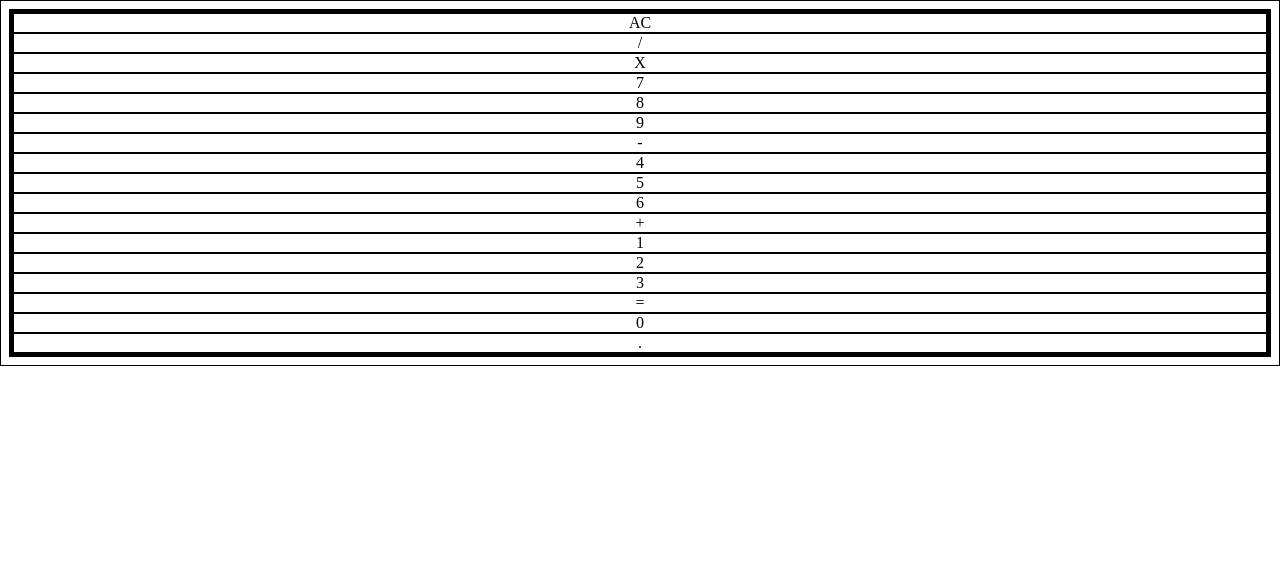
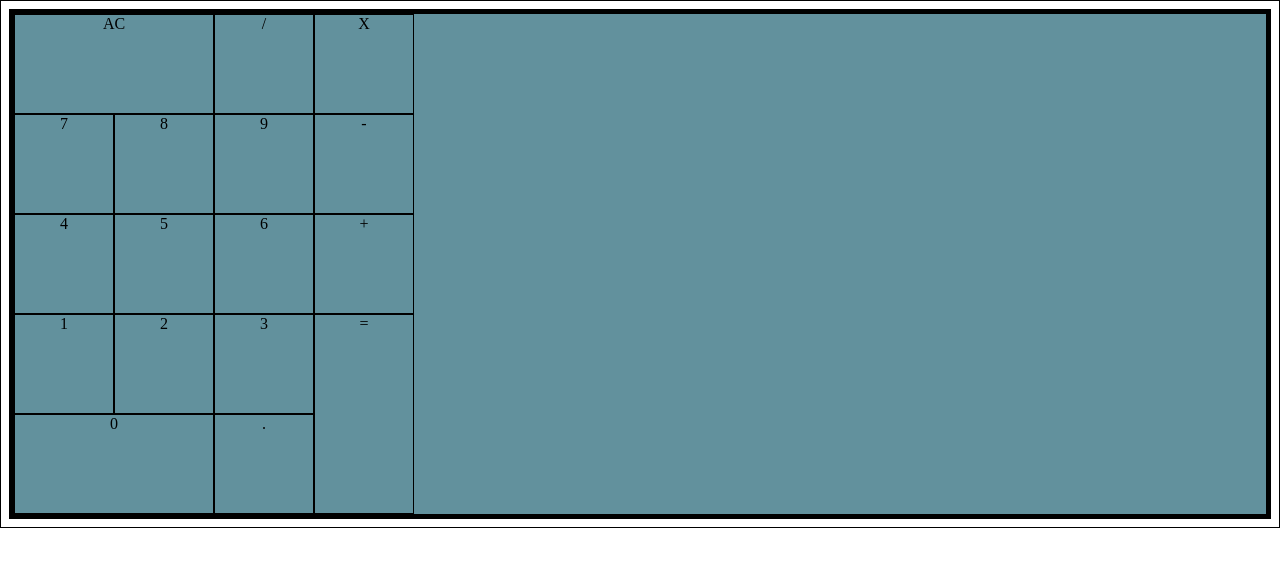
Before and after one commit to errami01/javaScript-calculator, a React (Create React App) app: page / in a window 1280 px wide. Shown: the top 566 px of the page. Built offline with nearby package versions, Linux system fonts and the light colour scheme.

Commit message:
Create data file

```diff
--- a/src/App.css
+++ b/src/App.css
@@ -1,6 +1,29 @@
 *{
   border:0.5px solid
+}
+#root{
+  background-color: #62919d;
 }
 .App {
   text-align: center;
 }
+.keyboard-grid{
+  display : grid;
+  grid-template-columns: repeat(4, 100px) ;
+  grid-template-rows: repeat(5, 100px);
+  /* grid-template-areas:
+  "AC AC / X"
+  "7 8 9 -"
+  "4 5 6 +"
+  "1 2 3 ="
+  "0 0 . ="; */
+}
+.clear{
+  grid-column: span 2;
+}
+.zero{
+  grid-column: span 2;
+}
+.equals{
+  grid-row: span 2;
+}
--- a/src/App.js
+++ b/src/App.js
@@ -1,17 +1,20 @@
 import './App.css';
+import data from './data';
 function App() {
-const keys =['AC', '/','X', 7, 8, 9, '-', 4, 5, 6, '+', 1,2,3, '=', 0,'.']
+// const keys =['AC', '/','X', 7, 8, 9, '-', 4, 5, 6, '+', 1,2,3, '=', 0,'.']
 
-  const calcKeys = keys.map((key)=>{
-    return  (<div key={key}>{key}</div>)
+
+  const calcKeys = data.map(({id, value, role})=>{
+    return  (<div id={id} className={`${id} ${role}`} key={id} >{value}</div>)
   })
   return (
 
     <div className="App">
-      <div className='keyboard-grid'>
-        {calcKeys}
+      <div className='calculator'>
+        <div className='keyboard-grid'>
+          {calcKeys}
+        </div>
       </div>
-
     </div>
   );
 }
--- /dev/null
+++ b/src/data.js
@@ -0,0 +1,79 @@
+const data =[
+    {
+    id: 'clear',
+    value: 'AC',
+    role: 'clear'
+  },
+  {
+    id: 'divide',
+    value: '/',
+    role: 'operator'
+  },
+  {
+    id: 'multiply',
+    value: 'X',
+    role: 'operator'
+  },
+  {
+    id: 'seven',
+    value: 7,
+    role: "number"
+  },
+  {
+    id: 'eight',
+    value: 8,
+    role: "number"
+  },
+  {
+    id: 'nine',
+    value: 9,
+    role: "number"
+  },
+  {
+    id: 'subtract',
+    value: '-',
+    role: 'operator'
+  },
+  {
+    id: 'four',
+    value: 4,
+    role: "number"
+  },{
+    id: 'five',
+    value: 5,
+    role: "number"
+  },
+  {
+    id: 'six',
+    value: 6,
+    role: "number"
+  },{
+    id: 'add',
+    value: '+',
+    role: 'operator'
+  },{
+    id: 'one',
+    value: 1,
+    role: "number"
+  },{
+    id: 'two',
+    value: 2,
+    role: "number"
+  },{
+    id: 'three',
+    value: 3,
+    role: "number"
+  },{
+    id: 'equals',
+    value: '='
+  },{
+    id: 'zero',
+    value: 0,
+    role: "number"
+  },{
+    id: 'decimal',
+    value: '.',
+    role: "number"
+  }
+]
+  export default data
```
